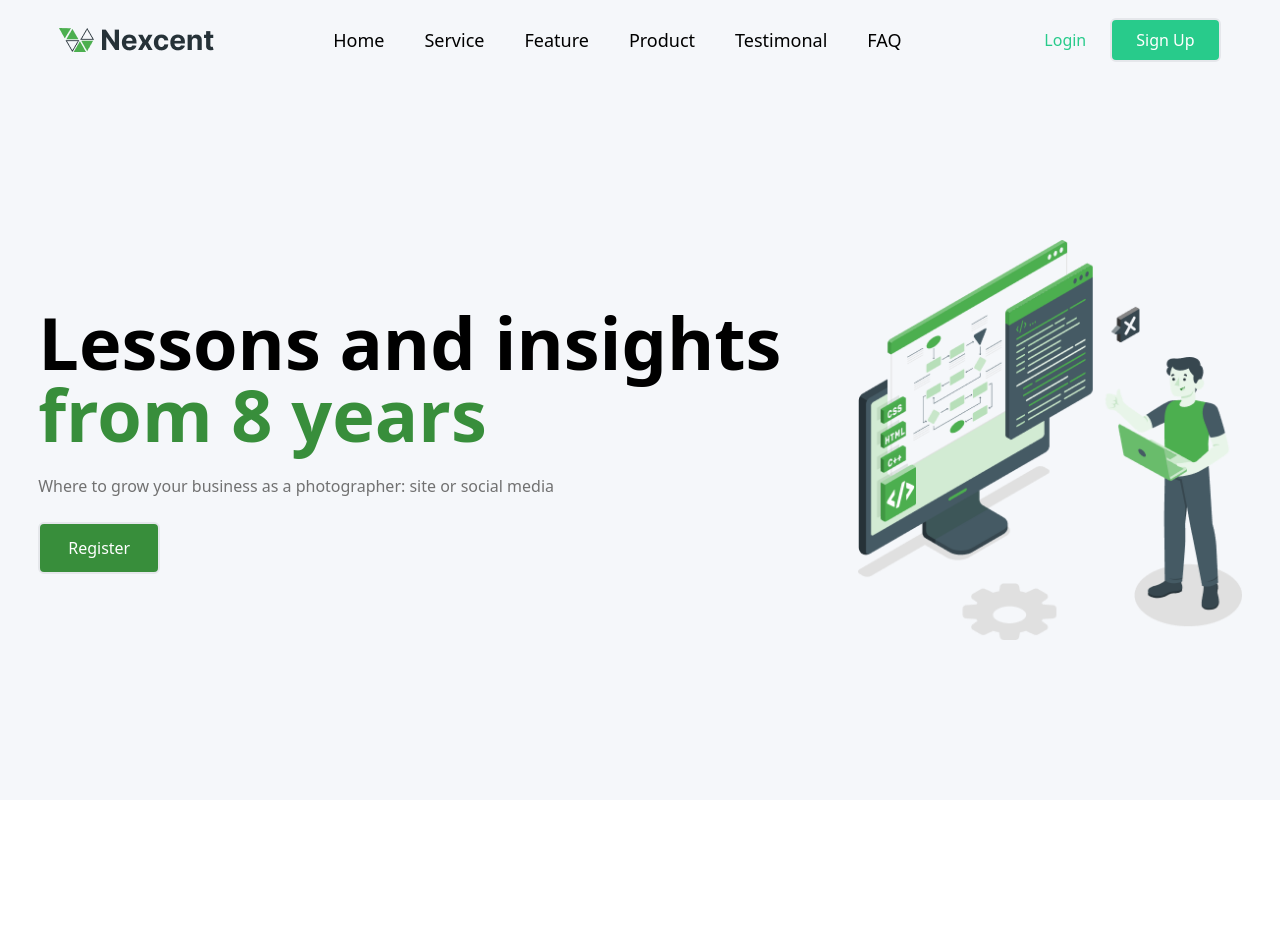
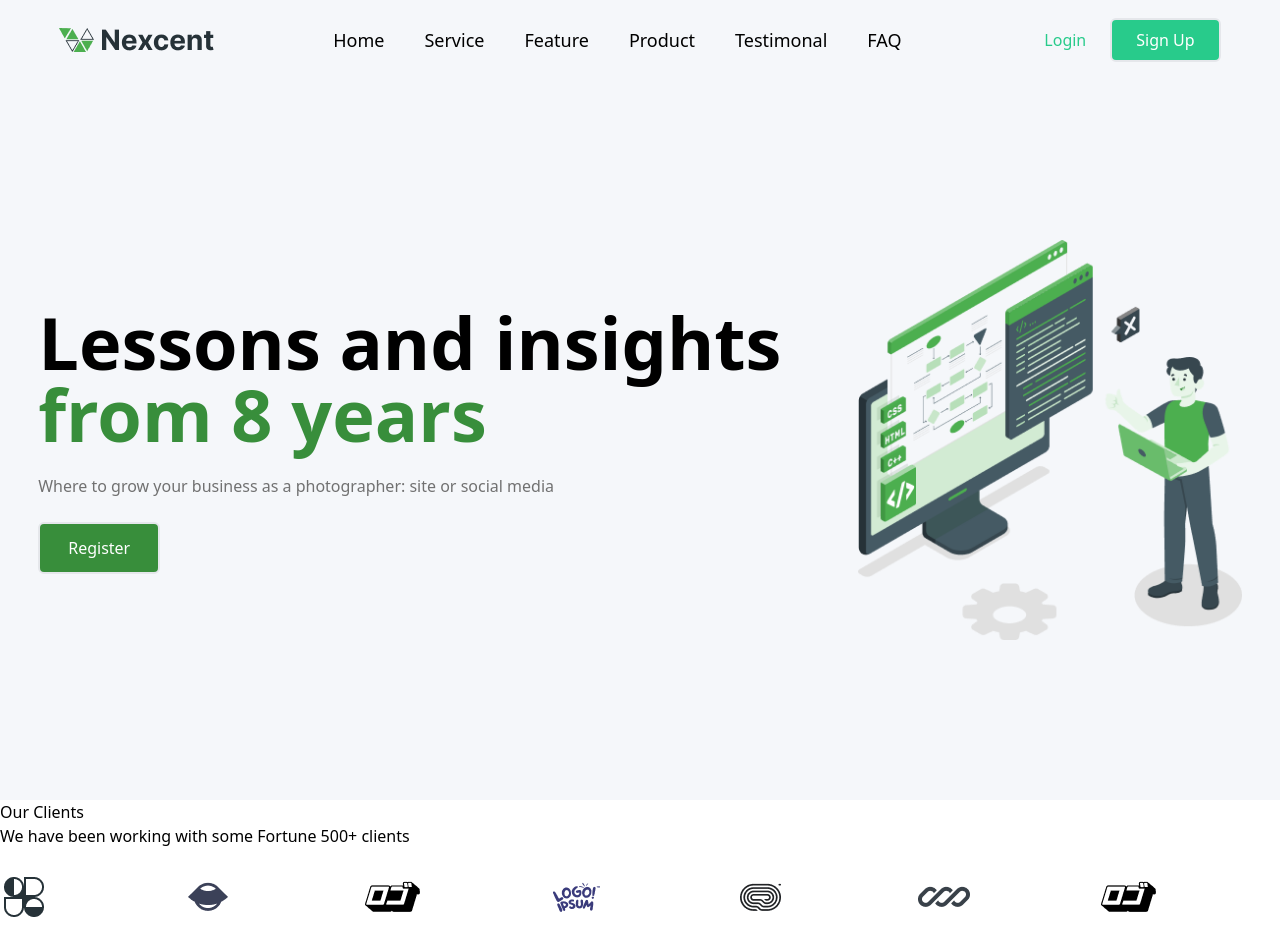
Before and after one commit to preranababar9/Nexcent-Landing-page-, a React (Create React App) app: page / in a window 1280 px wide. Before the commit the page ends 800 px from the top, so only its background shows below. Built offline with nearby package versions, Linux system fonts and the light colour scheme.

Commit message:
image added

```diff
--- a/src/App.js
+++ b/src/App.js
@@ -1,5 +1,6 @@
 import Header from "./components/Header";
 import Hero from "./components/Hero";
+import Client from "./components/Client";
 
 
 function App() {
@@ -7,6 +8,7 @@ function App() {
     <div >
      <Header/>
      <Hero/>
+     <Client/>
      </div>
   );
 }
--- a/src/components/Client.jsx
+++ b/src/components/Client.jsx
@@ -1,5 +1,5 @@
 import React from 'react';
-import clientsLogo from "../images/clientsLogo.png";
+import ClientsLogo from "../images/ClientsLogo.png";
 
 export default function Client() {
   return (
@@ -8,7 +8,7 @@ export default function Client() {
         <h2>Our Clients</h2>
         <p>We have been working with some Fortune 500+ clients </p>
         <img
-        src ={clientsLogo}
+        src ={ClientsLogo}
         alt="clients"
         ></img>
     </div>
```
